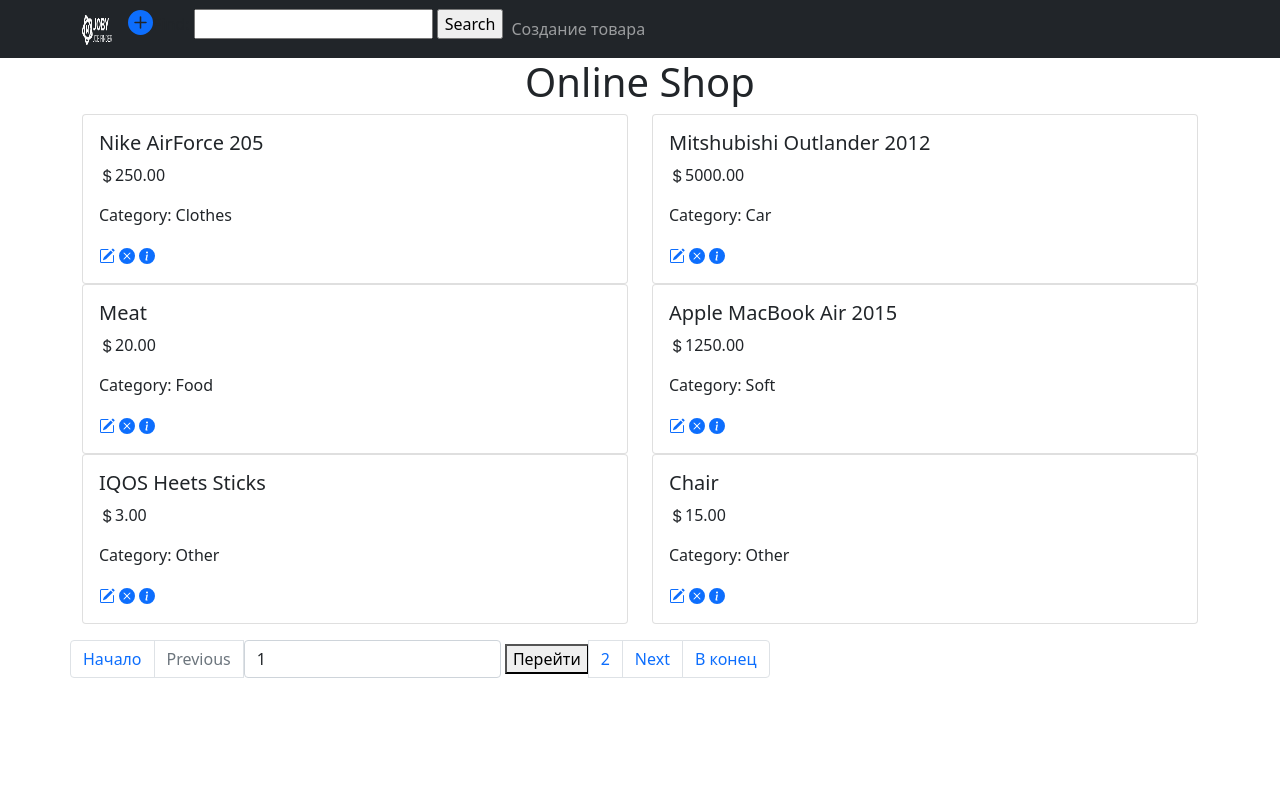
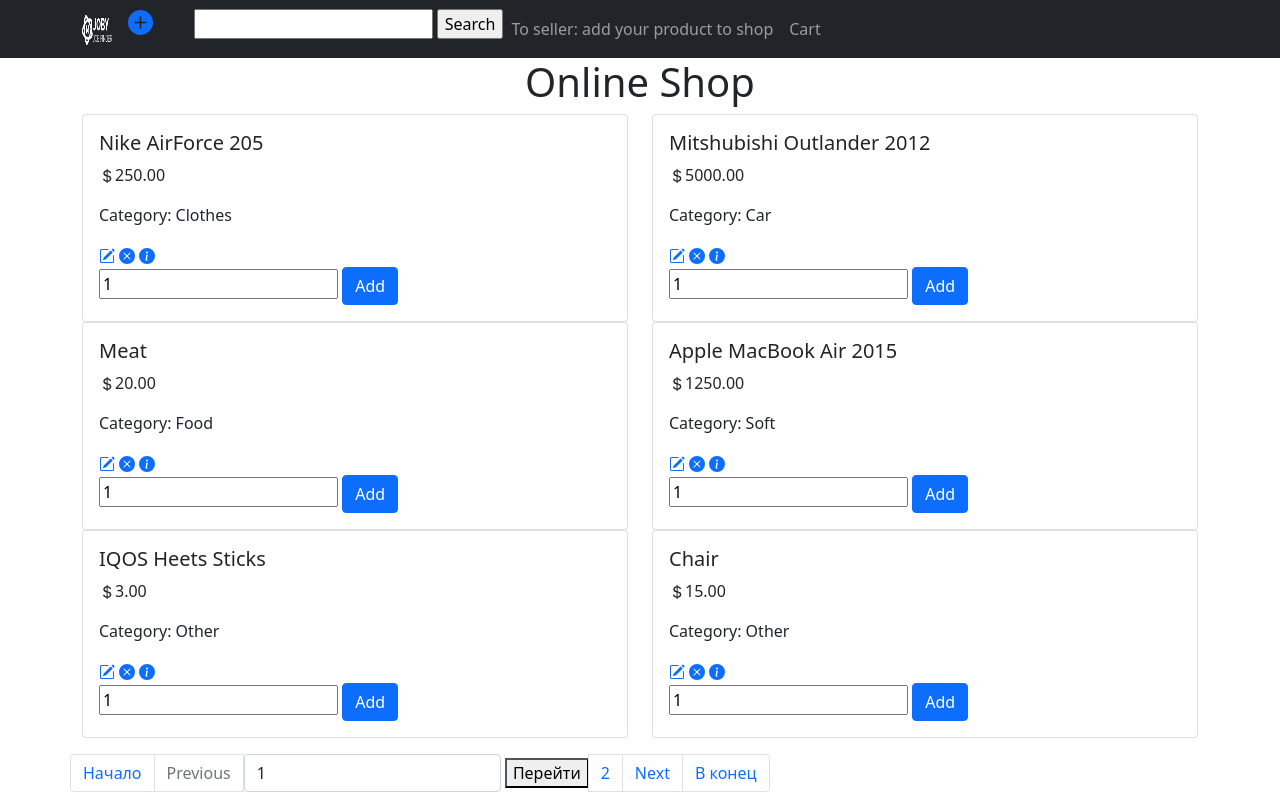
Before and after one commit to xeronsixteen/shop, a Django app: page / in a window 1280 px wide. Before the commit the page ends 678 px from the top, so only its background shows below. Run offline with Django 4.2, Linux system fonts and the light colour scheme; data comes from the database, SQL or seed files in the repository; tables that the repository leaves empty hold one stand-in row (values such as "Sample post").

Commit message:
Created 2nd step: CART
1) updated in models.py methods of counting total by one and total of all products in cart
2) created CartForm in order to use it in CartViews
3) registered in urls all links that we need according to our classes in views
4) created cart_view.py WHERE:
- created ListView of Cart including total_pirce to context
- created Adding method to Cart, also checked existance of neccesary qty of products in DB  (def form_valid)
- created Deleting all products and only one product in Cart
5) in index.html added opportunity to add each product to Cart
6) in base.htnl added visibility of Cart in all APP, anywhere the client is
7) created in partial folder card_add_form.html with defaulf value = 1
8) created in templates/cart cart-listview.hmtl using tables from Bootstrap5, where we put:
- name, qty, price, total price of each product, total of all order, and ability to delete all or delete one by one

```diff
--- a/webapp/forms.py
+++ b/webapp/forms.py
@@ -1,7 +1,7 @@
 from django import forms
 from django.core.exceptions import ValidationError
 from django.forms import widgets
-from webapp.models import CATEGORY_CHOICES, Product
+from webapp.models import CATEGORY_CHOICES, Product, Cart
 
 
 class ProductForm(forms.ModelForm):
@@ -18,3 +18,10 @@ class ProductForm(forms.ModelForm):
 
 class SearchForm(forms.Form):
     search = forms.CharField(max_length=50, required=False, label='Find')
+
+
+class CartForm(forms.ModelForm):
+
+    class Meta:
+        model = Cart
+        fields = ['qty']
--- a/webapp/models.py
+++ b/webapp/models.py
@@ -36,6 +36,16 @@ class Cart(models.Model):
         verbose_name = 'Product in Cart'
         verbose_name_plural = 'Products in Cart'
 
+    def get_product_total(self):
+        return self.qty * self.product.price
+
+    @classmethod
+    def get_total_price(cls):
+        total = 0
+        for cart in cls.objects.all():
+            total += cart.get_product_total()
+        return total
+
 
 class Order(models.Model):
     name = models.CharField(verbose_name='name', max_length=50)
--- a/webapp/templates/base.html
+++ b/webapp/templates/base.html
@@ -23,11 +23,11 @@
                 {% block nav %}{% endblock %}
 
                 <li class="nav-item">
-                    <a class="nav-link" href="{% url 'webapp:create' %}">Создание товара</a>
+                    <a class="nav-link" href="{% url 'webapp:create' %}">To seller: add your product to shop</a>
                 </li>
-{#                <li class="nav-item">#}
-{#                    <a class="nav-link" href="{% url 'webapp:cart' %}">Корзина</a>#}
-{#                </li>#}
+                <li class="nav-item">
+                    <a class="nav-link" href="{% url 'webapp:cart' %}">Cart</a>
+                </li>
             </ul>
         </div>
     </div>
--- /dev/null
+++ b/webapp/templates/partial/cart_add_form.html
@@ -0,0 +1,5 @@
+<form action="{% url 'webapp:add_to_cart' product.pk %}" method="post">
+    {% csrf_token %}
+    <input type="number" name="qty" value="1">
+    <button class="btn btn-primary">Add</button>
+</form>
--- a/webapp/templates/product/index.html
+++ b/webapp/templates/product/index.html
@@ -36,6 +36,7 @@
                     <a href="{% url 'webapp:product_view' product.pk %}"><svg xmlns="http://www.w3.org/2000/svg" width="16" height="16" fill="currentColor" class="bi bi-info-circle-fill" viewBox="0 0 16 16">
   <path d="M8 16A8 8 0 1 0 8 0a8 8 0 0 0 0 16zm.93-9.412-1 4.705c-.07.34.029.533.304.533.194 0 .487-.07.686-.246l-.088.416c-.287.346-.92.598-1.465.598-.703 0-1.002-.422-.808-1.319l.738-3.468c.064-.293.006-.399-.287-.47l-.451-.081.082-.381 2.29-.287zM8 5.5a1 1 0 1 1 0-2 1 1 0 0 1 0 2z"/>
 </svg></a>
+                    {% include 'partial/cart_add_form.html' %}
 {#          {% endif %}#}
 
                 </div>
--- a/webapp/urls.py
+++ b/webapp/urls.py
@@ -1,5 +1,6 @@
 from django.urls import path
 
+from webapp.views import CartAddView, CartListView, CartDeleteView, CartDeleteByOneView
 from webapp.views.product_view import ProductListView, ProductCreateView, \
     ProductUpdateView, ProductDeleteView, ProductDetailView
 
@@ -10,6 +11,11 @@ urlpatterns = [
     path('product/add/', ProductCreateView.as_view(), name='create'),
     path('product/<int:pk>/update', ProductUpdateView.as_view(), name="update"),
     path('product/<int:pk>/delete', ProductDeleteView.as_view(), name="delete"),
-    path('product/<int:pk>/', ProductDetailView.as_view(), name="product_view")
+    path('product/<int:pk>/', ProductDetailView.as_view(), name="product_view"),
+    path('product/<int:pk>/add-to-cart/', CartAddView.as_view(), name="add_to_cart"),
+    path('cart/', CartListView.as_view(), name="cart"),
+    path('cart/<int:pk>/delete/', CartDeleteView.as_view(), name="delete_from_cart"),
+    path('cart/<int:pk>/delete_by_one/', CartDeleteByOneView.as_view(), name="delete_one_from_cart"),
+
 
 ]
--- a/webapp/views/__init__.py
+++ b/webapp/views/__init__.py
@@ -1 +1,2 @@
 from .product_view import *
+from .cart_view import *
```
Also changed, not shown: webapp/templates/cart/cart-listview.html (added, +29 -0 lines), webapp/views/cart_view.py (added, +74 -0 lines).
